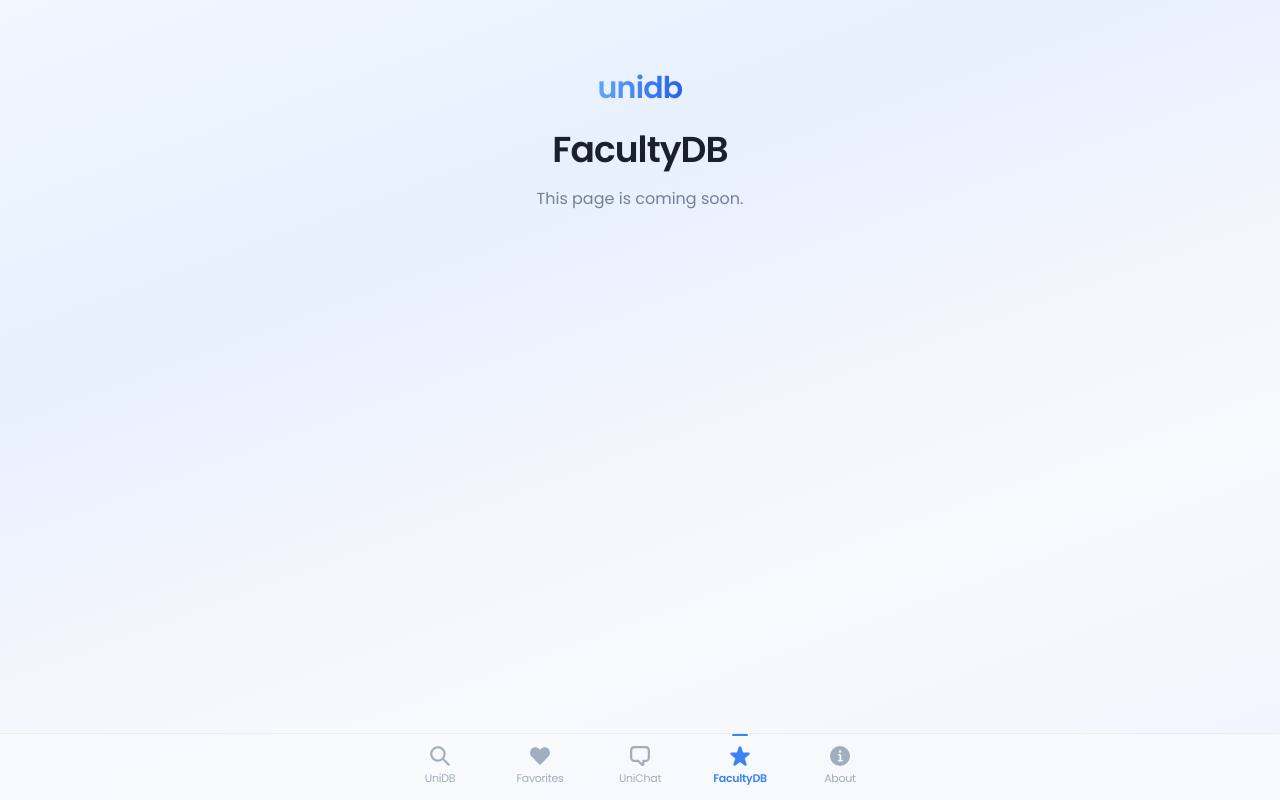
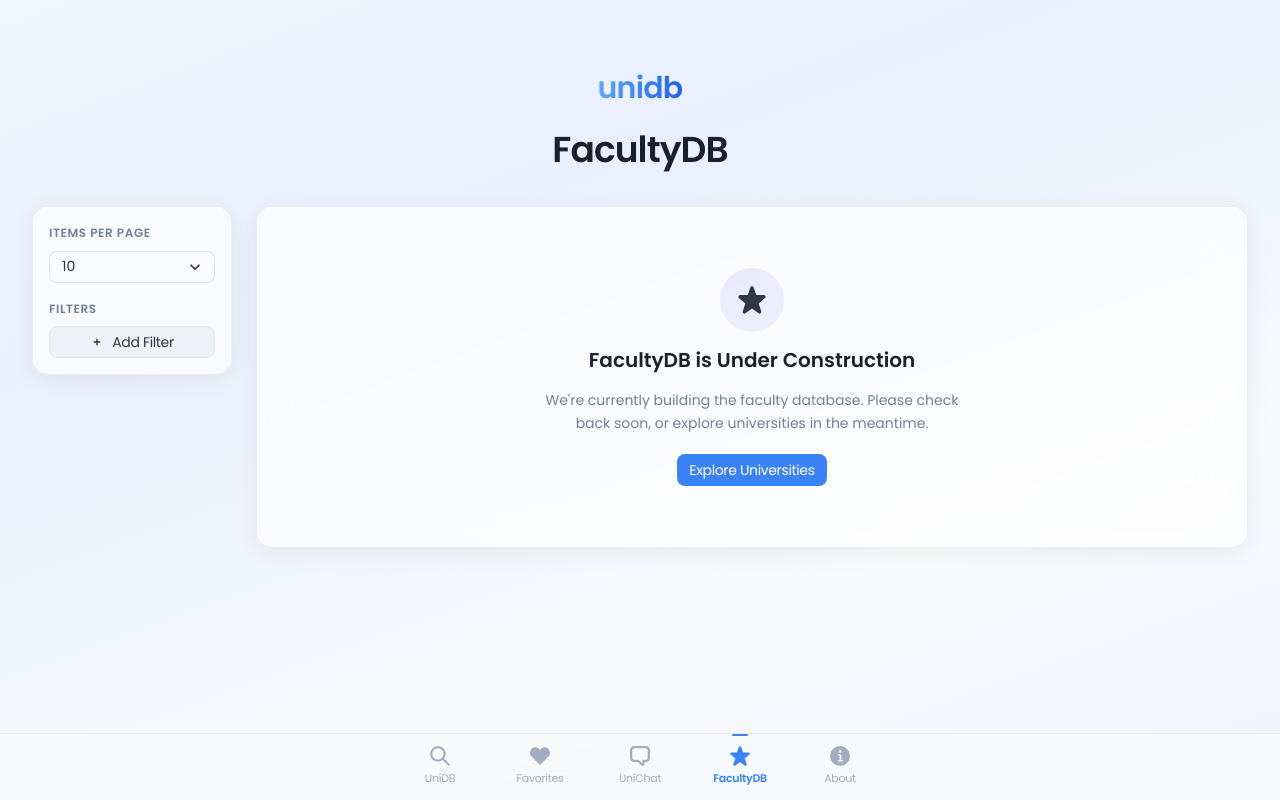
Before and after one commit to samwfang/unidb, a React (Create React App) app in the folder frontend/: page /facultydb in a window 1280 px wide. Built offline with nearby package versions, Linux system fonts and the light colour scheme.

Commit message:
added placeholder for facultyDB

```diff
--- a/frontend/src/Root/App.tsx
+++ b/frontend/src/Root/App.tsx
@@ -71,7 +71,7 @@ function App() {
             />
             <Route path="/favorites" element={<FavoritesPage mode={mode} onModeChange={undergradGradToggle} />} />
             <Route path="/chat" element={<UniChatPage />} />
-            <Route path="/facultydb" element={<FacultyDBPage />} />
+            <Route path="/facultydb" element={<FacultyDBPage mode={mode} onModeChange={undergradGradToggle} />} />
             <Route path="/about" element={<AboutPage />} />
           </Routes>
         </FavoritesProvider>
--- /dev/null
+++ b/frontend/src/Root/FrontPage/FacultyDBPlaceholder.tsx
@@ -0,0 +1,49 @@
+import React from 'react';
+import { Flex, Circle, Text, Button, useColorMode } from '@chakra-ui/react';
+import { StarIcon } from '@chakra-ui/icons';
+import { useNavigate } from 'react-router-dom';
+import GlassBox from '../../containers/GlassBox';
+
+const FacultyDBPlaceholder: React.FC = () => {
+  const { colorMode } = useColorMode();
+  const isDark = colorMode === 'dark';
+  const navigate = useNavigate();
+
+  return (
+    <GlassBox
+      maxW={{ base: "100%", md: "1100px" }}
+      mx="auto"
+      position="relative"
+      p={{ base: 3, md: 5 }}
+    >
+      <Flex
+        direction="column"
+        alignItems="center"
+        justifyContent="center"
+        textAlign="center"
+        minH="300px"
+        py={8}
+        px={4}
+        gap={3}
+      >
+        <Circle
+          size="64px"
+          bg={isDark ? 'rgba(99, 102, 241, 0.12)' : 'rgba(99, 102, 241, 0.1)'}
+        >
+          <StarIcon color={isDark ? 'indigo.300' : 'indigo.500'} boxSize={7} />
+        </Circle>
+        <Text fontSize="xl" fontWeight="600" color={isDark ? 'gray.100' : 'gray.800'}>
+          FacultyDB is Under Construction
+        </Text>
+        <Text fontSize="sm" color={isDark ? 'gray.400' : 'gray.500'} maxW="420px" lineHeight="tall">
+          We're currently building the faculty database. Please check back soon, or explore universities in the meantime.
+        </Text>
+        <Button mt={2} variant="primary" size="sm" onClick={() => navigate('/')}>
+          Explore Universities
+        </Button>
+      </Flex>
+    </GlassBox>
+  );
+};
+
+export default FacultyDBPlaceholder;
--- a/frontend/src/Root/FrontPage/MTControlPanel.tsx
+++ b/frontend/src/Root/FrontPage/MTControlPanel.tsx
@@ -10,11 +10,13 @@ interface MTControlPanelProps {
   onPageSizeChange: (size: number) => void;
   mode: ModeType;
   onModeChange: () => void;
+  //Some pages (e.g. FacultyDB) don't have distinct undergrad/grad modes.
+  showModeToggle?: boolean;
 }
 
 const MAX_FILTERS = 5;
 
-export const MTControlPanel = ({ pageSize, onPageSizeChange, mode, onModeChange }: MTControlPanelProps) => {
+export const MTControlPanel = ({ pageSize, onPageSizeChange, mode, onModeChange, showModeToggle = true }: MTControlPanelProps) => {
   const { colorMode } = useColorMode();
   const isDark = colorMode === 'dark';
   const [filters, setFilters] = useState<number[]>([]);
@@ -54,6 +56,7 @@ export const MTControlPanel = ({ pageSize, onPageSizeChange, mode, onModeChange
           </Select>
         </Box>
 
+        {showModeToggle && (
           <Box>
             <Text
               fontSize="xs"
@@ -67,6 +70,7 @@ export const MTControlPanel = ({ pageSize, onPageSizeChange, mode, onModeChange
             </Text>
             <UGradGradToggle mode={mode} onToggle={onModeChange} />
           </Box>
+        )}
 
         <Box>
           <Text
--- a/frontend/src/Root/Pages/FacultyDBPage.tsx
+++ b/frontend/src/Root/Pages/FacultyDBPage.tsx
@@ -1,19 +1,30 @@
+import { useState } from "react";
 import { Box, Flex, Text, useColorMode } from "@chakra-ui/react";
+import { MTControlPanel } from "../FrontPage/MTControlPanel";
+import FacultyDBPlaceholder from "../FrontPage/FacultyDBPlaceholder";
+import { ModeType } from "../../helpers/types";
 
-const FacultyDBPage: React.FC = () => {
+interface FacultyDBPageProps {
+    mode: ModeType;
+    onModeChange: () => void;
+}
+
+const FacultyDBPage: React.FC<FacultyDBPageProps> = ({ mode, onModeChange }) => {
     const { colorMode } = useColorMode();
     const isDark = colorMode === 'dark';
+    const [pageSize, setPageSize] = useState<number>(10);
 
     return (
+        <>
             <Box w="100%" maxW="1100px" mx="auto" px={{ base: 4, md: 8 }} mb={8}>
                 <Flex direction="column" alignItems="center" gap={3} textAlign="center">
                     <Text
                         fontSize={{ base: "2xl", md: "3xl" }}
+                        mt={{ base: 12, md: 16 }}
                         fontWeight="bold"
                         bgGradient="linear(to-r, brand.400, brand.600)"
                         bgClip="text"
                         letterSpacing="tight"
-                    mt={{ base: 12, md: 16 }}
                     >
                         unidb
                     </Text>
@@ -26,16 +37,32 @@ const FacultyDBPage: React.FC = () => {
                     >
                         FacultyDB
                     </Text>
-                <Text
-                    fontSize={{ base: "sm", md: "md" }}
-                    color={isDark ? 'gray.400' : 'gray.500'}
-                    textAlign="center"
-                    maxW="500px"
-                >
-                    This page is coming soon.
-                </Text>
                 </Flex>
             </Box>
+
+            <Flex
+                direction={{ base: "column", lg: "row" }}
+                gap={6}
+                mt={8}
+                maxW="1300px"
+                mx="auto"
+                w="100%"
+                px={{ base: 4, md: 8 }}
+                alignItems="flex-start"
+            >
+                <MTControlPanel
+                    pageSize={pageSize}
+                    onPageSizeChange={setPageSize}
+                    mode={mode}
+                    onModeChange={onModeChange}
+                    showModeToggle={false}
+                />
+
+                <Box flex={1} w="100%" minW={0}>
+                    <FacultyDBPlaceholder />
+                </Box>
+            </Flex>
+        </>
     );
 };
 
```
Lines whose indentation alone changed are shown as unchanged.
